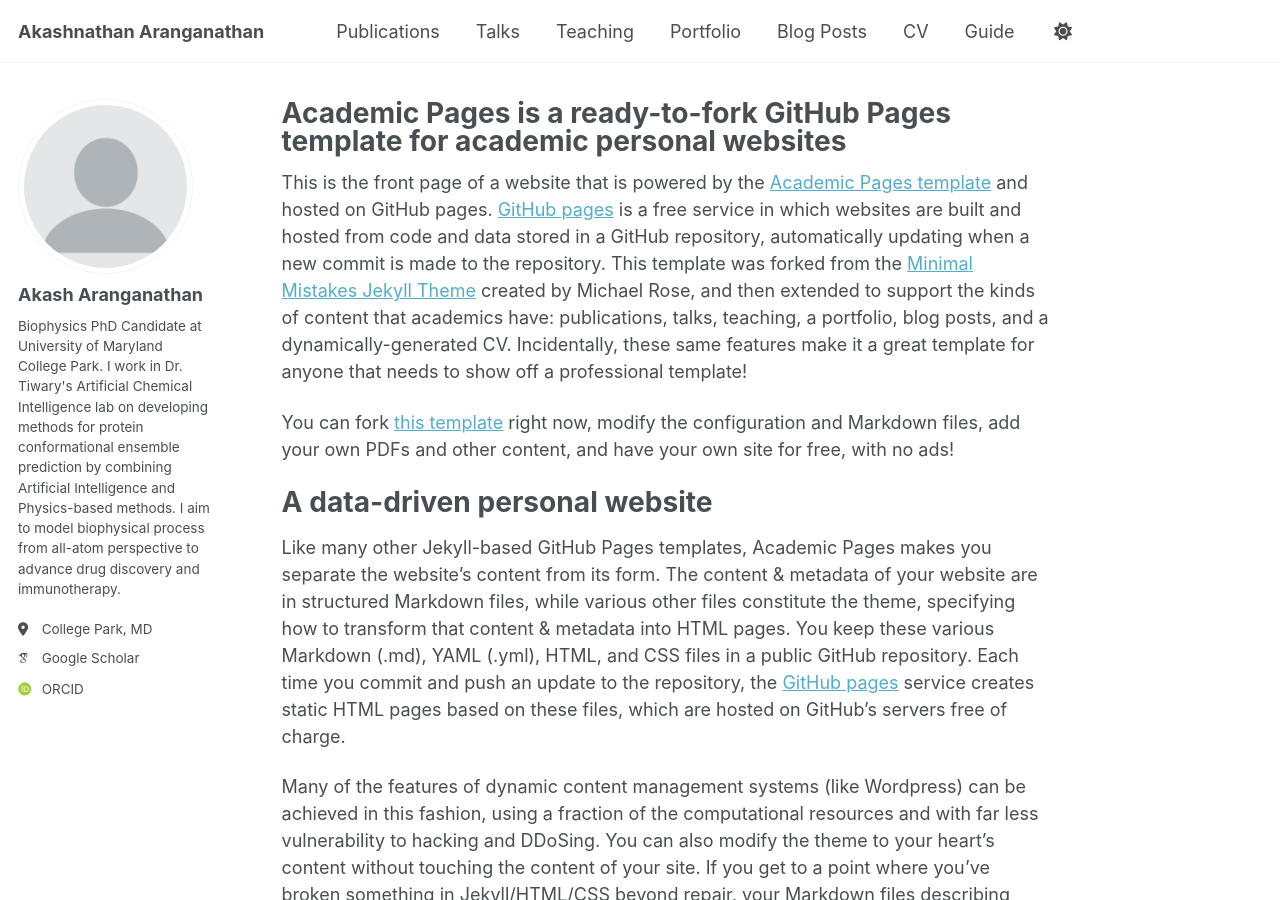
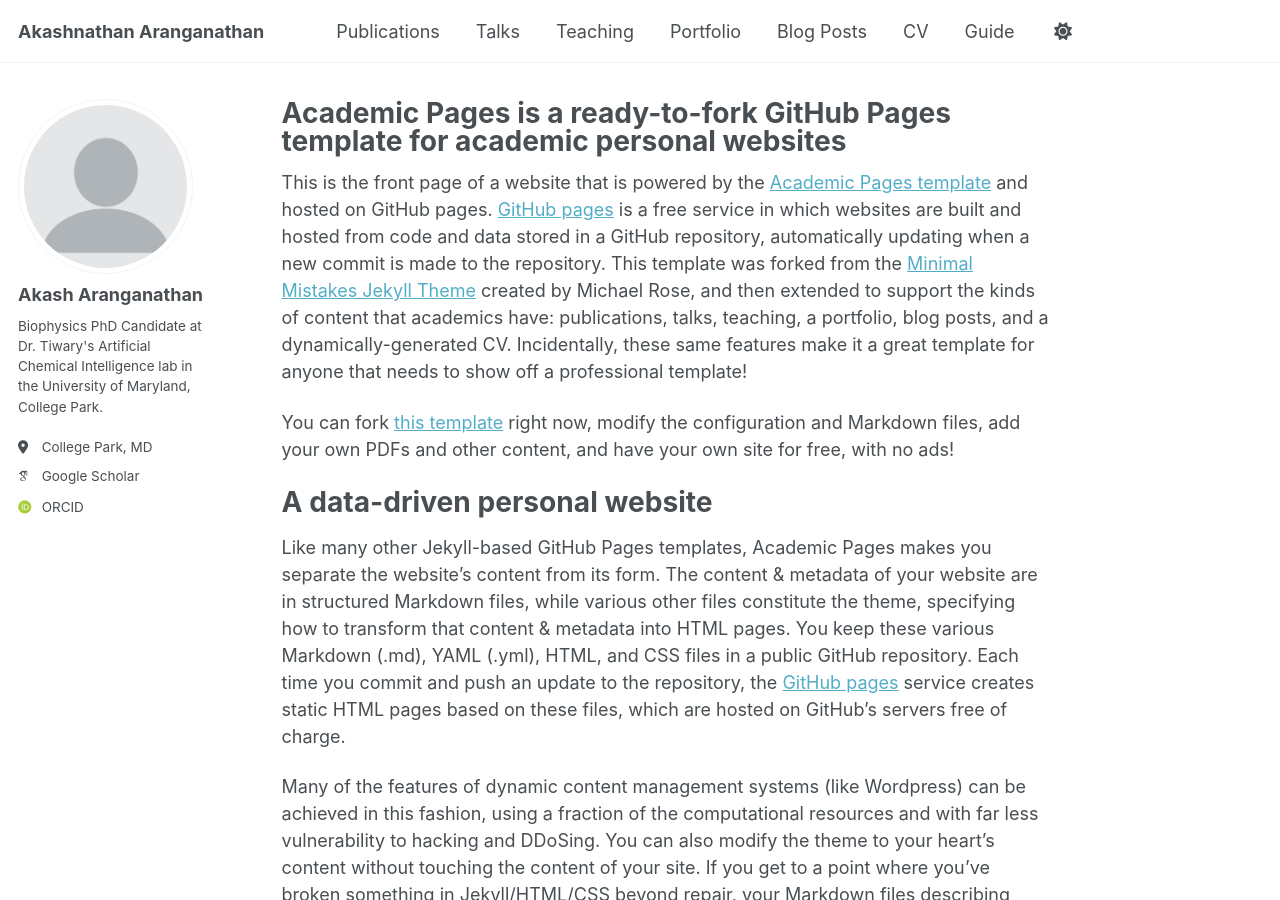
Before and after one commit to Akash-Aranganathan/akash-aranganathan.github.io, a Jekyll site: the page built from _pages/about.md, in a window 1280 px wide and 900 px high. Built offline with Jekyll 4.4.1, drawn with Linux system fonts in a browser that asks for light colours; some web fonts are replaced; a script that is not in the unit is left out.

Commit message:
update personal details

```diff
--- a/_config.yml
+++ b/_config.yml
@@ -26,7 +26,7 @@ author:
   avatar           : "profile.png"
   name             : "Akash Aranganathan"
   pronouns         : # example: "she/her"
-  bio              : "Biophysics PhD Candidate at University of Maryland College Park. I work in Dr. Tiwary's Artificial Chemical Intelligence lab on developing methods for protein conformational ensemble prediction by combining Artificial Intelligence and Physics-based methods. I aim to model biophysical process from all-atom perspective to advance drug discovery and immunotherapy."
+  bio              : "Biophysics PhD Candidate at Dr. Tiwary's Artificial Chemical Intelligence lab in the University of Maryland, College Park."
   location         : "College Park, MD"
   employer         :
   uri              :
```
